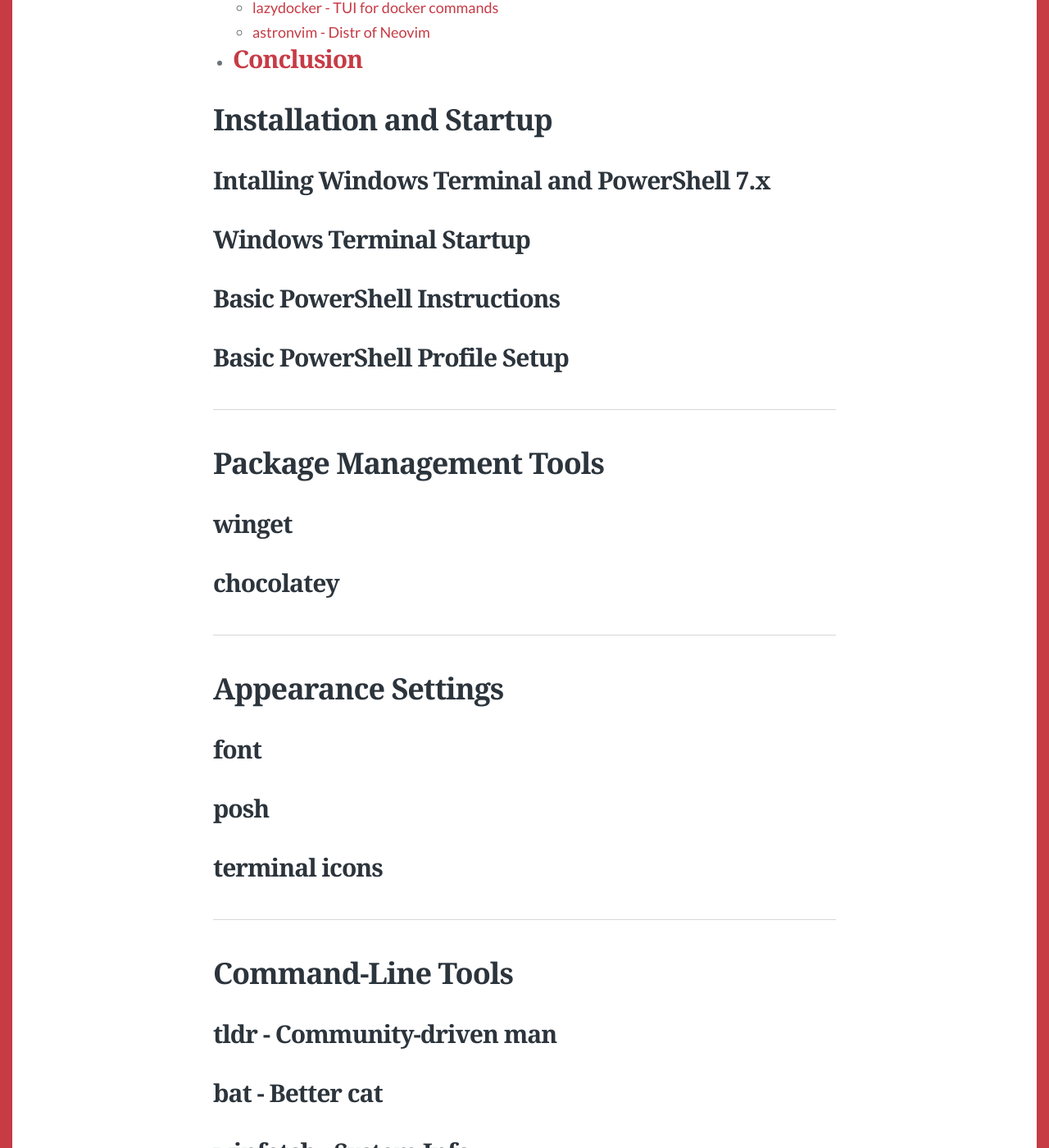
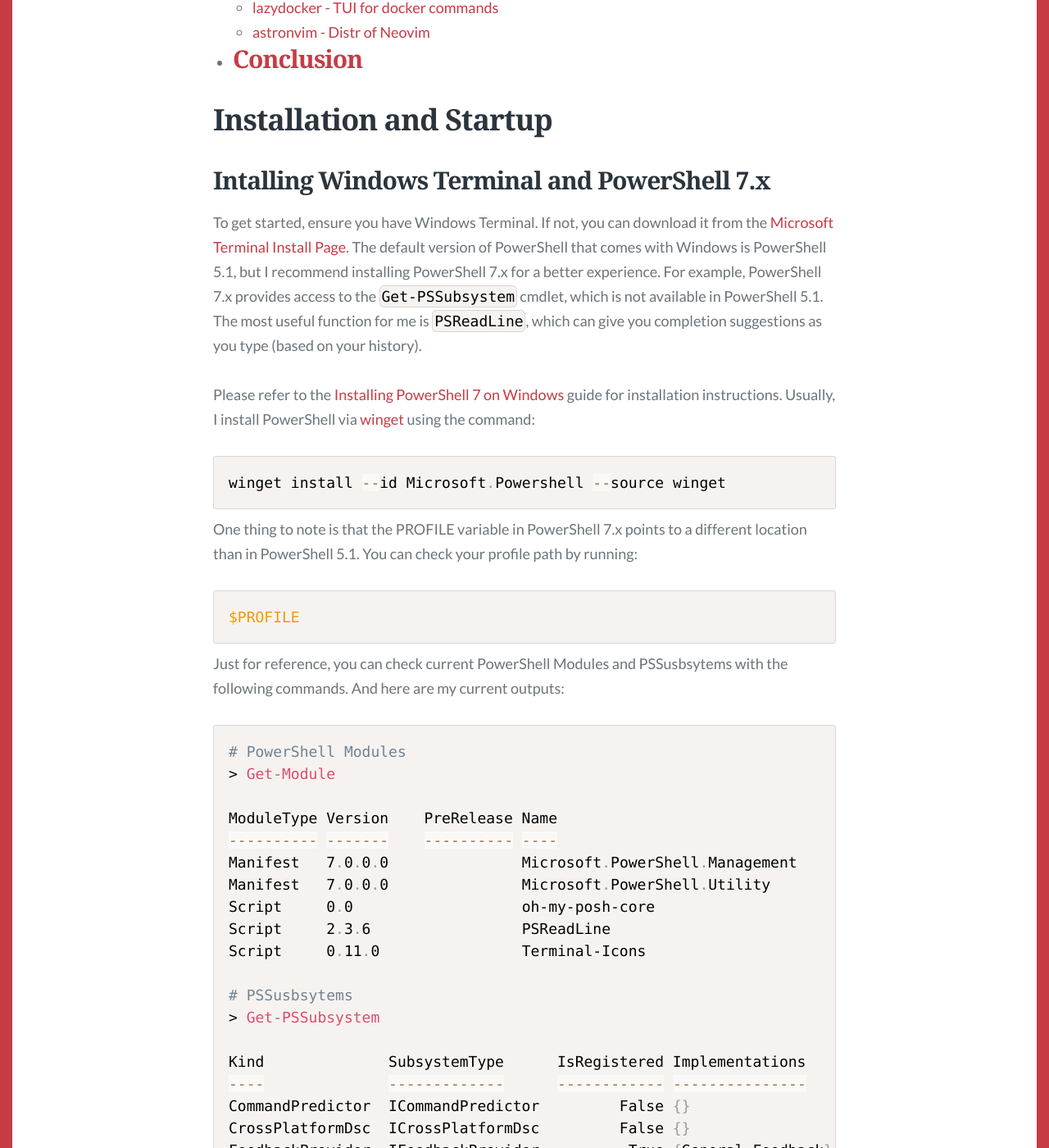
Before and after one commit to HuRuilizhen/HuRuilizhen.github.io, a Jekyll site: the page built from _posts/2025-10-16-windows-production-tools.md, in a window 1280 px wide and 1400 px high, scrolled down 1964 px. Shown: the whole window at 82% size. Built offline with Jekyll 4.4.1, drawn with Linux system fonts in a browser that asks for light colours; some web fonts are replaced; comment, search, counter and statistics services are not loaded; some of the changed text lies outside the part shown.

Commit message:
snap(win_prod_tool): finish beginning part draft

````diff
--- a/_posts/2025-10-16-windows-production-tools.md
+++ b/_posts/2025-10-16-windows-production-tools.md
@@ -42,6 +42,47 @@
 # Installation and Startup
 
 ## Intalling Windows Terminal and PowerShell 7.x
+
+To get started, ensure you have Windows Terminal. If not, you can download it from the [Microsoft Terminal Install Page](https://learn.microsoft.com/en-us/windows/terminal/install). The default version of PowerShell that comes with Windows is PowerShell 5.1, but I recommend installing PowerShell 7.x for a better experience. For example, PowerShell 7.x provides access to the `Get-PSSubsystem` cmdlet, which is not available in PowerShell 5.1. The most useful function for me is `PSReadLine`, which can give you completion suggestions as you type (based on your history).
+
+Please refer to the [Installing PowerShell 7 on Windows](https://learn.microsoft.com/en-us/powershell/scripting/install/installing-powershell-on-windows?view=powershell-7.5) guide for installation instructions. Usually, I install PowerShell via [winget](https://learn.microsoft.com/en-us/windows/package-manager/winget/) using the command:
+
+```powershell
+winget install --id Microsoft.Powershell --source winget
+```
+
+One thing to note is that the PROFILE variable in PowerShell 7.x points to a different location than in PowerShell 5.1. You can check your profile path by running:
+
+```powershell
+$PROFILE
+```
+
+Just for reference, you can check current PowerShell Modules and PSSusbsytems with the following commands. And here are my current outputs:
+
+<a name="powershell-modules-and-pssubsystems"></a>
+```powershell
+# PowerShell Modules
+> Get-Module
+
+ModuleType Version    PreRelease Name                                ExportedCommands
+---------- -------    ---------- ----                                ----------------
+Manifest   7.0.0.0               Microsoft.PowerShell.Management     {Add-Content, Clear-Content, Clear-Item, Clear-ItemProperty…}
+Manifest   7.0.0.0               Microsoft.PowerShell.Utility        {Add-Member, Add-Type, Clear-Variable, Compare-Object…}
+Script     0.0                   oh-my-posh-core                     {Enable-PoshLineError, Enable-PoshTooltips, Enable-PoshTransientPrompt, Set-PoshContext…}
+Script     2.3.6                 PSReadLine                          {Get-PSReadLineKeyHandler, Get-PSReadLineOption, Remove-PSReadLineKeyHandler, Set-PSReadLineKeyHandler…}
+Script     0.11.0                Terminal-Icons                      {Add-TerminalIconsColorTheme, Add-TerminalIconsIconTheme, Format-TerminalIcons, Get-TerminalIconsColorTheme…}
+
+# PSSusbsytems
+> Get-PSSubsystem
+
+Kind              SubsystemType      IsRegistered Implementations
+----              -------------      ------------ ---------------
+CommandPredictor  ICommandPredictor         False {}
+CrossPlatformDsc  ICrossPlatformDsc         False {}
+FeedbackProvider  IFeedbackProvider          True {General Feedback}
+```
+
+We will discuss some of these modules later in the post. Some modules may require additional installation steps, but they provide great functionality.
 
 ## Windows Terminal Startup
 
````
